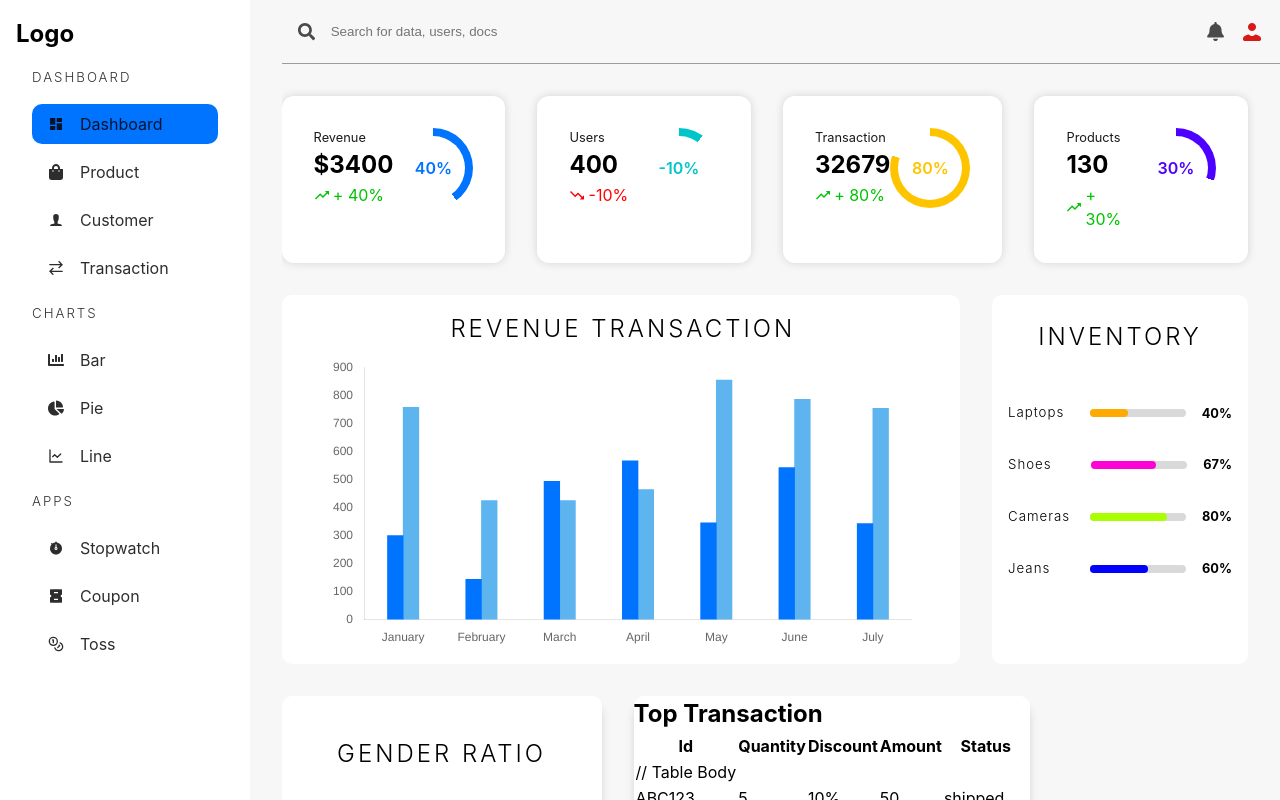
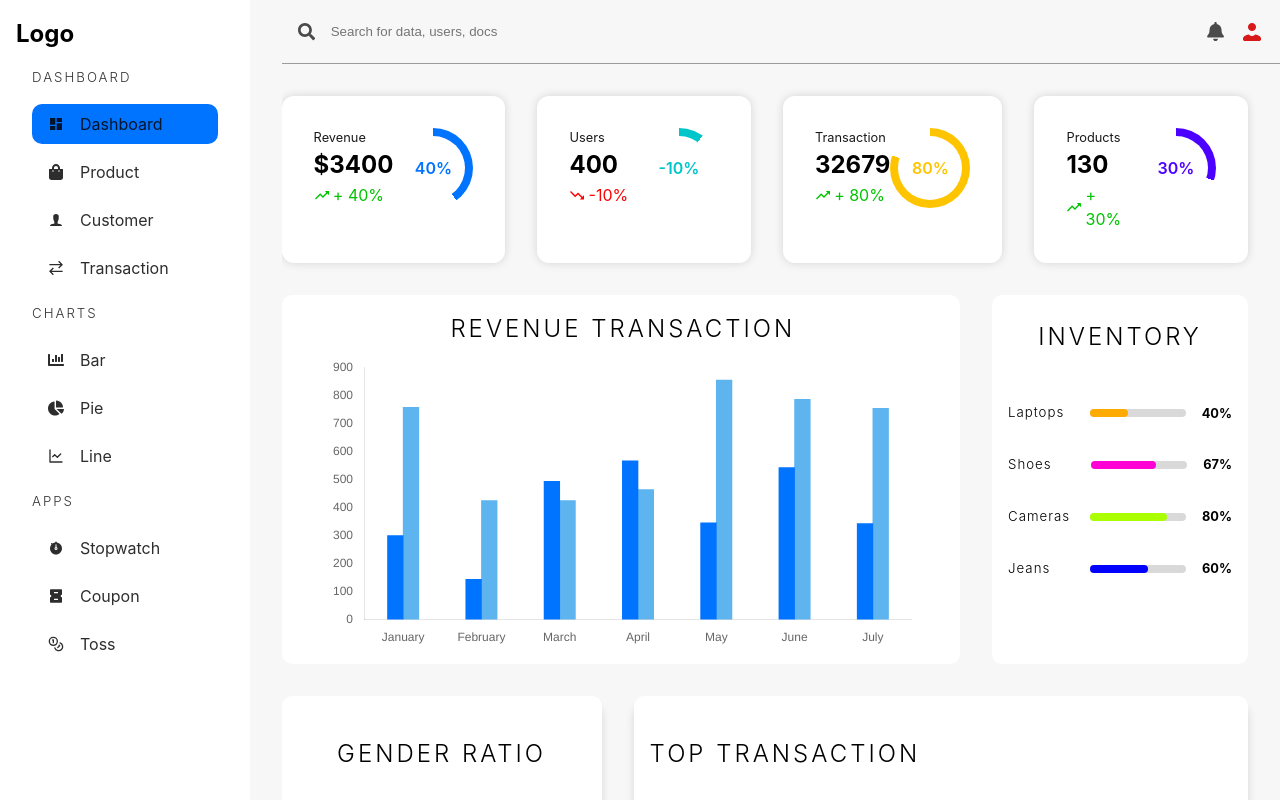
Before and after one commit to niks-nikhil-anand/React-Admin-Dashboard-with-Charts, a React (Vite) app: page /admin/dashboard in a window 1280 px wide. Built offline with nearby package versions, Linux system fonts and the light colour scheme.

Commit message:
Added css in the dashboard table

```diff
--- a/src/component/TableHOC.tsx
+++ b/src/component/TableHOC.tsx
@@ -46,7 +46,7 @@ function TableHOC <T extends Object> (
               ))}
             </thead>
 
-            //  Table Body
+
             <tbody {...getTableBodyProps()}>
                    {
                     rows.map((row) => {
--- a/src/styles/_dashboard.scss
+++ b/src/styles/_dashboard.scss
@@ -175,5 +175,15 @@
             @include heading;
           }
         }
+
+        .transactionBox{
+            width: 100%;
+            padding: 1rem;
+            overflow-x: auto;
+            >h2{
+                margin: 1.5rem 0 0 0 ;
+                @include heading;
+            }
+        }
       }
     }
--- a/src/styles/app.scss
+++ b/src/styles/app.scss
@@ -65,3 +65,70 @@ a {
     }
   }
 }
+
+.table{
+  border-collapse: collapse;
+  width: 100%;
+  th , td {
+    padding: 8px;
+    text-align: left;
+    vertical-align: middle;
+
+  }
+
+  th {
+    font-weight: bol;
+    color: #0000009e;
+    font-size: 1rem;
+    font-weight: 400;
+    padding: 2rem 1rem;
+
+  }
+
+  tbody {
+    tr{
+      box-shadow: 0 1px 1px rgba(0,0,0,0.932);
+
+    }
+    td{
+      padding: 1rem;
+      img {
+        width: 1rem;
+        height: 4rem;
+        object-fit: contain;
+        border-radius: 10px;
+
+      }
+
+      a{
+        text-decoration: none;
+        background-color: rgba(44,104 , 255 , 0.455);
+        color: rgba(44 , 104 , 255);
+        padding: 0.25rem 0.5rem;
+        border-radius: 10px;
+
+      }
+
+      button {
+        width: 2rem;
+        height: 2rem;
+        font-size: 1.1rem;
+        border: none;
+        outline: none;
+        background-color: transparent;
+        cursor: pointer;
+        color: rgb(255 ,44 ,44);
+        &:hover {
+          opacity: 0.4;
+        }
+
+        &:first-child{
+          border-left: none;
+        }
+        &:last-child{
+          border-right: none;
+        }
+      }
+    }
+  }
+}
```
